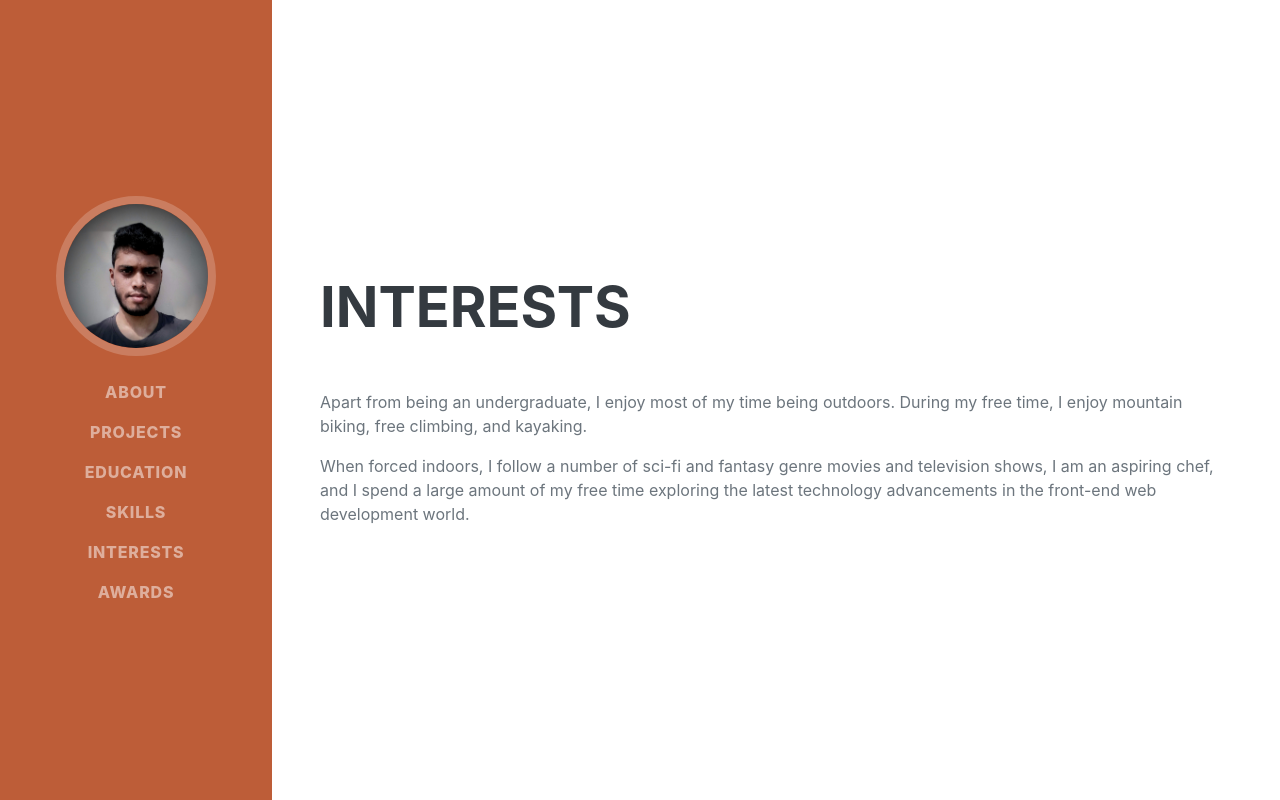
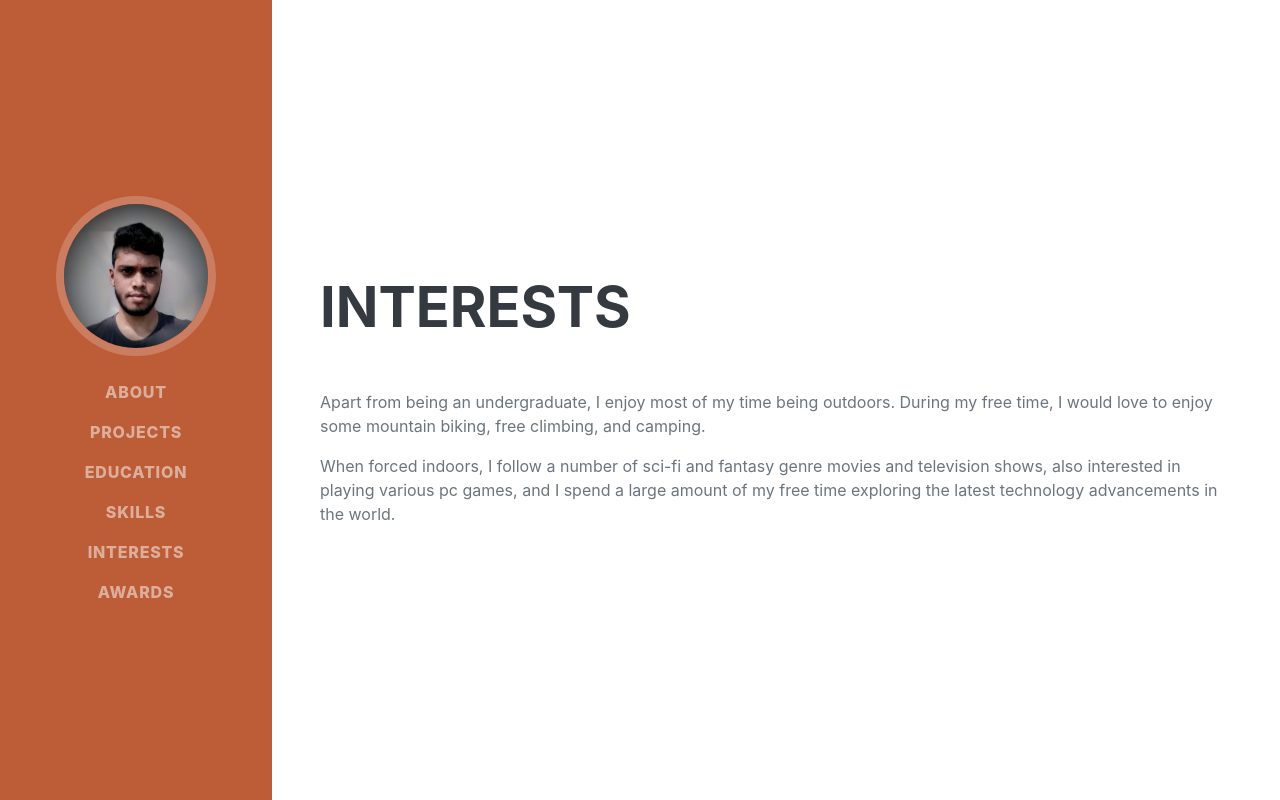
Before and after one commit to kavindu25/myPortfolio, a Next.js app in the folder webapp/: page /interests in a window 1280 px wide. Built offline with nearby package versions, Linux system fonts and the light colour scheme; a web font is replaced by a local one.

Commit message:
resolve css

```diff
--- a/webapp/package.json
+++ b/webapp/package.json
@@ -8,6 +8,9 @@
     "start": "next start"
   },
   "dependencies": {
+    "@fortawesome/fontawesome-svg-core": "^1.2.35",
+    "@zeit/next-css": "^1.0.1",
+    "font-awesome": "^4.7.0",
     "next": "10.2.0",
     "react": "17.0.2",
     "react-dom": "17.0.2"
--- a/webapp/pages/_app.js
+++ b/webapp/pages/_app.js
@@ -1,7 +1,11 @@
-import '../styles/globals.css'
-import App from "next/app"
-import Link from "next/link"
-import Head from 'next/head'
+import '../styles/globals.css';
+import App from "next/app";
+import Link from "next/link";
+import Head from 'next/head';
+import "@fortawesome/fontawesome-svg-core/styles.css";
+import { config } from "@fortawesome/fontawesome-svg-core";
+
+config.autoAddCss = false;
 
 //import '../public/scripts.js'
 
--- a/webapp/pages/interests.js
+++ b/webapp/pages/interests.js
@@ -2,8 +2,8 @@ export default function FirstPost() {
     return <section class="resume-section" id="interests">
                 <div class="resume-section-content">
                     <h2 class="mb-5">Interests</h2>
-                    <p>Apart from being an undergraduate, I enjoy most of my time being outdoors. During my free time, I enjoy mountain biking, free climbing, and kayaking.</p>
-                    <p class="mb-0">When forced indoors, I follow a number of sci-fi and fantasy genre movies and television shows, I am an aspiring chef, and I spend a large amount of my free time exploring the latest technology advancements in the front-end web development world.</p>
+                    <p>Apart from being an undergraduate, I enjoy most of my time being outdoors. During my free time, I would love to enjoy some mountain biking, free climbing, and camping.</p>
+                    <p class="mb-0">When forced indoors, I follow a number of sci-fi and fantasy genre movies and television shows, also interested in playing various pc games, and I spend a large amount of my free time exploring the latest technology advancements in the world.</p>
                 </div>
             </section>
   }
--- a/webapp/pages/skills.js
+++ b/webapp/pages/skills.js
@@ -12,7 +12,6 @@ export default function FirstPost() {
                         <li className="list-inline-item"><i className="fab fa-node-js"></i></li>
                         <li className="list-inline-item"><i className="fab fa-python"></i></li>
                         <li className="list-inline-item"><i className="fab fa-java"></i></li>
-                        <li className="list-inline-item"><i className="fab fa-wordpress"></i></li>
                         <li className="list-inline-item"><i className="fab fa-git"></i></li>
                         <li className="list-inline-item"><i className="fab fa-docker"></i></li>
                         <li className="list-inline-item"><i className="fab fa-npm"></i></li>
```
